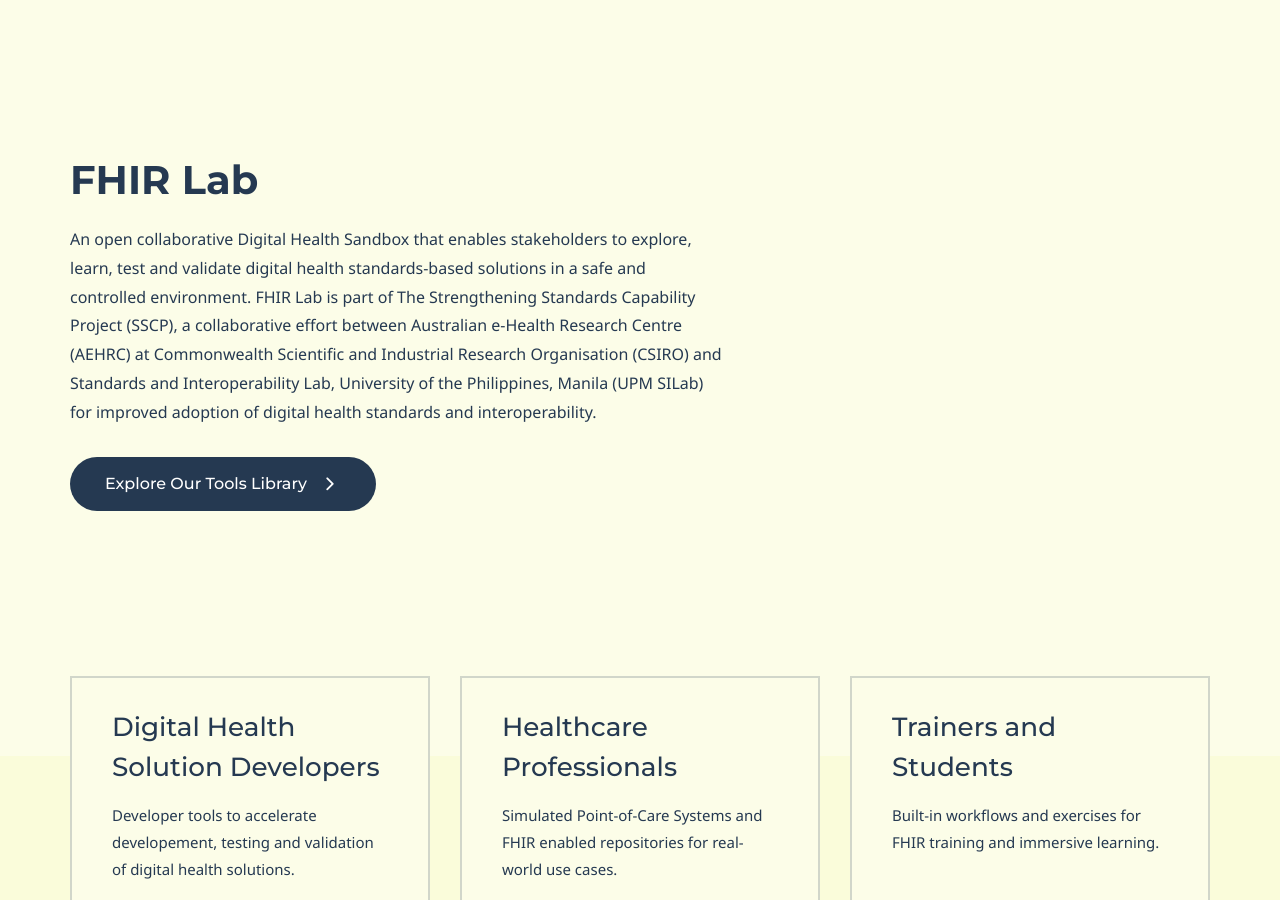
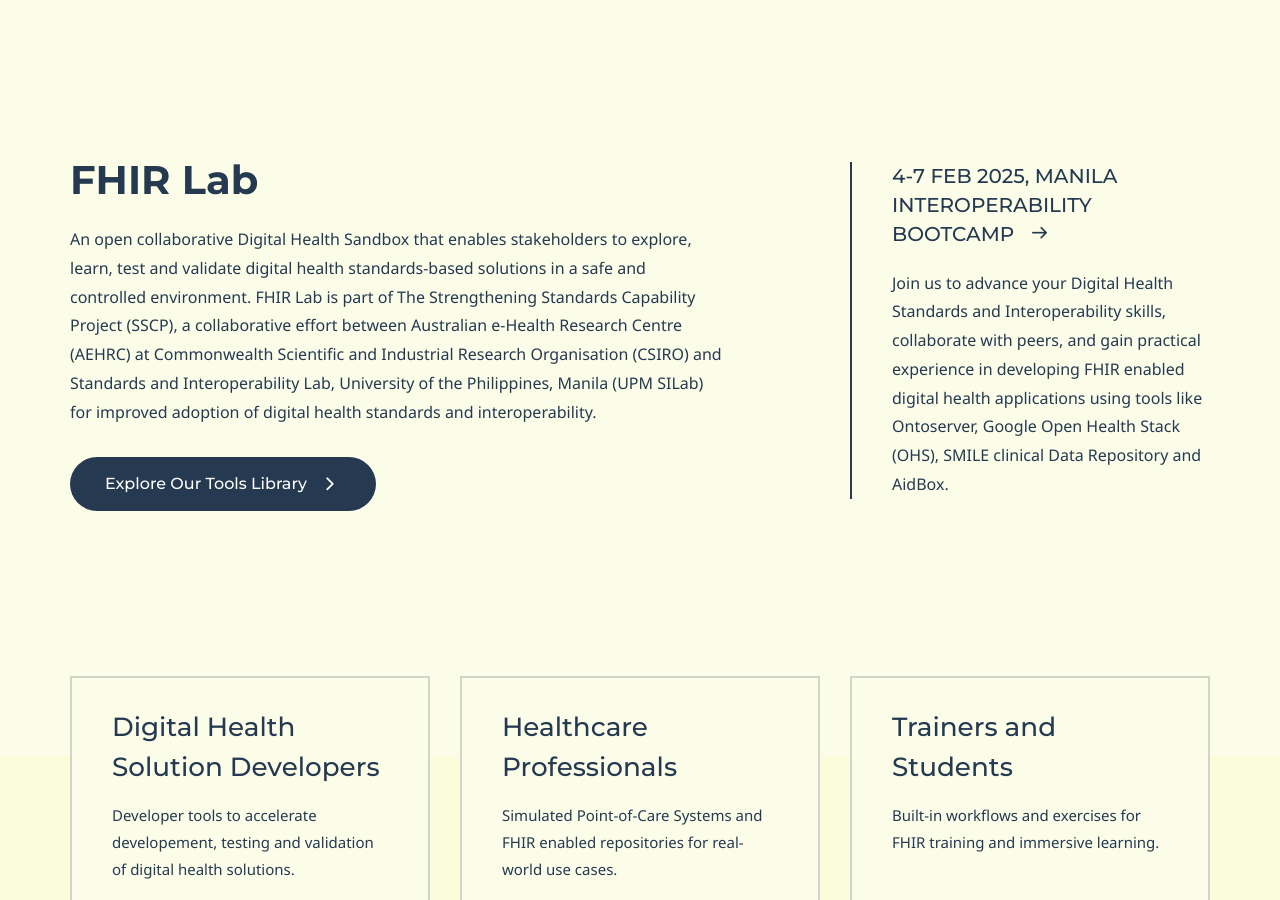
Before and after one commit to upmsilab/FHIRLab, a Jekyll site: the page built from index.md, in a window 1280 px wide and 900 px high. Built offline with Jekyll 4.4.1, drawn with Linux system fonts in a browser that asks for light colours; some web fonts are replaced.

Commit message:
Update index.md
trying bootcamp post

```diff
--- a/index.md
+++ b/index.md
@@ -23,11 +23,11 @@
 #      external_url: false
 
 # Author box
-# author:
- #   title: About SILab
- #   title_url: 'https://www.upmsilab.org/'
- #   external_url: true
-   # description: UP Manila SILab is a multidisciplinary group established at the National Institutes of Health composed of members from different sectors with a vision of quality health for the underserved through the appropriate use of information technology.
+author:
+ title: 4-7 Feb 2025, Manila Interoperability Bootcamp
+ title_url: '[Registration is open](https://bit.ly/2025-bootcamp )'
+ external_url: true
+ description: Join us to advance your Digital Health Standards and Interoperability skills, collaborate with peers, and gain practical experience in developing FHIR enabled digital health applications using tools like Ontoserver, Google Open Health Stack (OHS), SMILE clinical Data Repository and AidBox.
 
 # Grid navigation
 grid_navigation:
```
